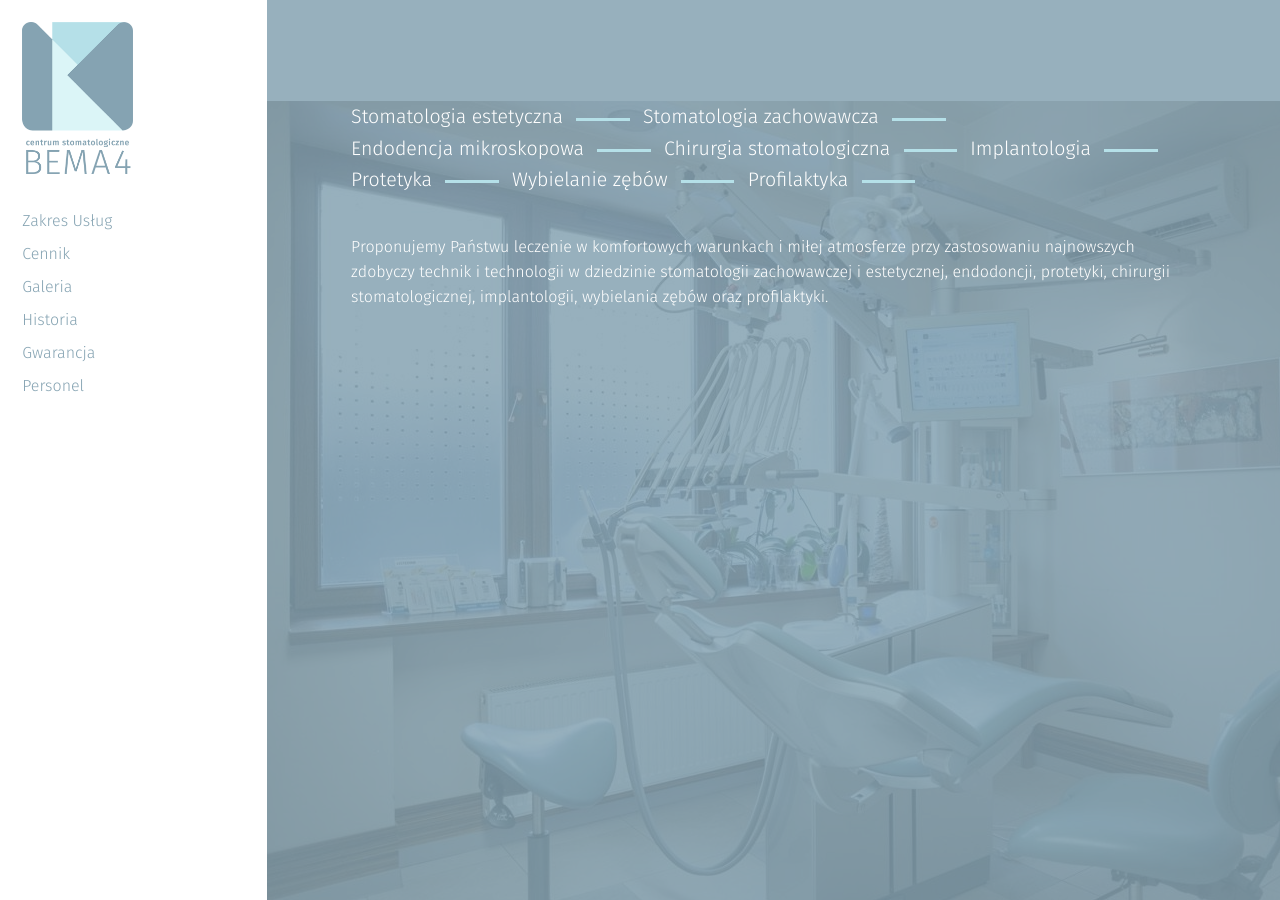
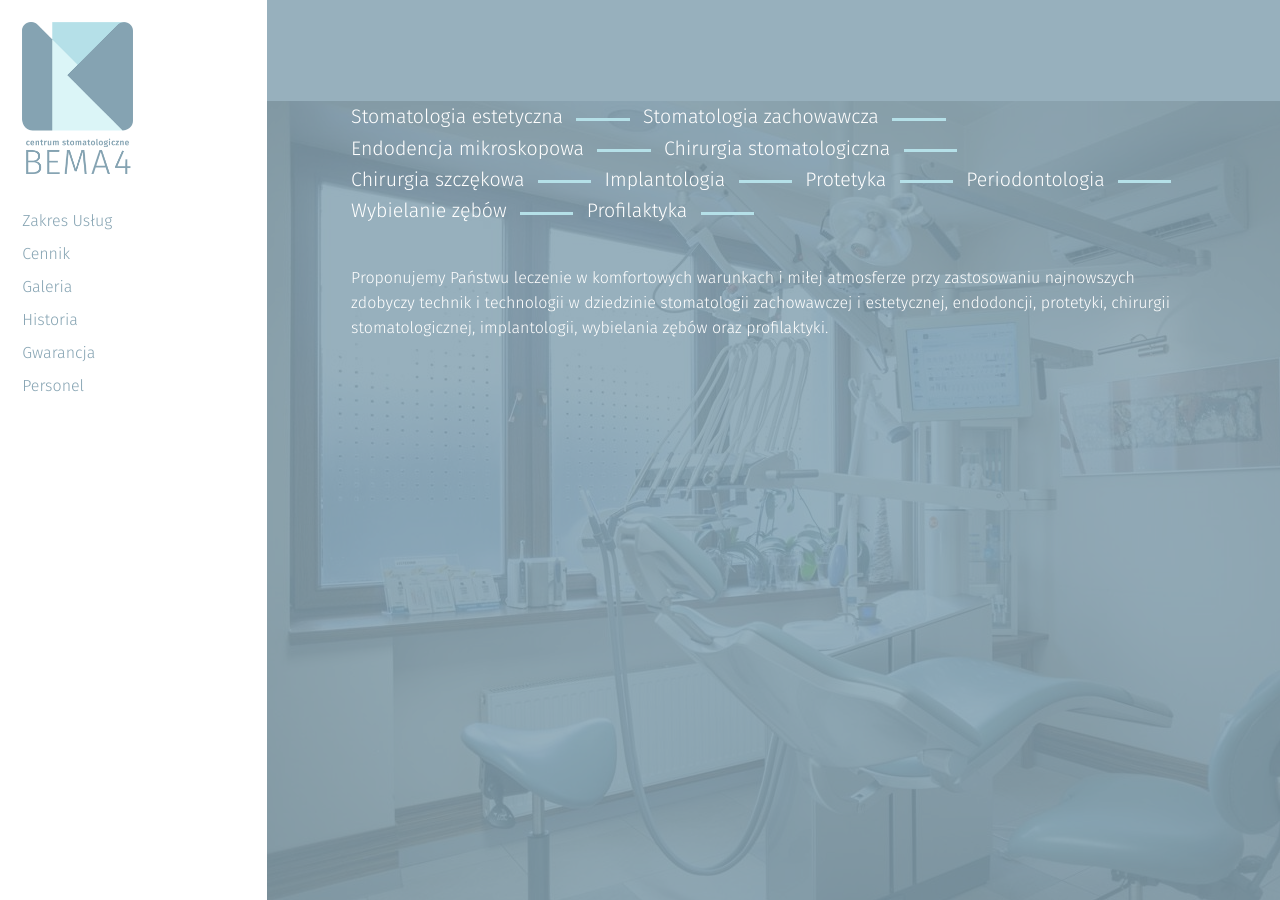
Before and after one commit to CSB4/bema4, a Jekyll site: the page built from index.html, in a window 1280 px wide and 900 px high. Built offline with Jekyll 4.4.1, drawn with Linux system fonts in a browser that asks for light colours; nearby versions of some CDN libraries; a file with an impossible date is left out.

Commit message:
Dodanie dwóch usług

```diff
--- a/_slides/0000-02-02-uslugi.markdown
+++ b/_slides/0000-02-02-uslugi.markdown
@@ -10,8 +10,10 @@ published: true
 * Stomatologia zachowawcza
 * Endodencja mikroskopowa
 * Chirurgia stomatologiczna
+* Chirurgia szczękowa
 * Implantologia
 * Protetyka
+* Periodontologia
 * Wybielanie zębów
 * Profilaktyka
 
```
